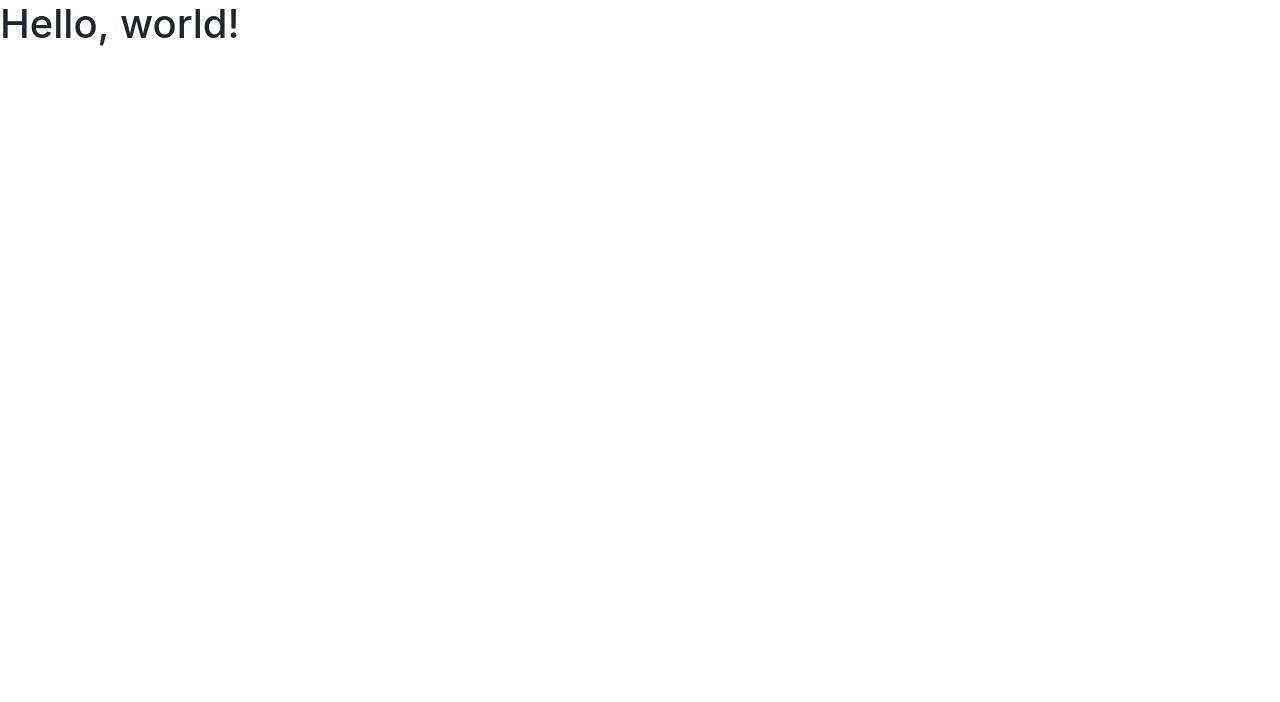
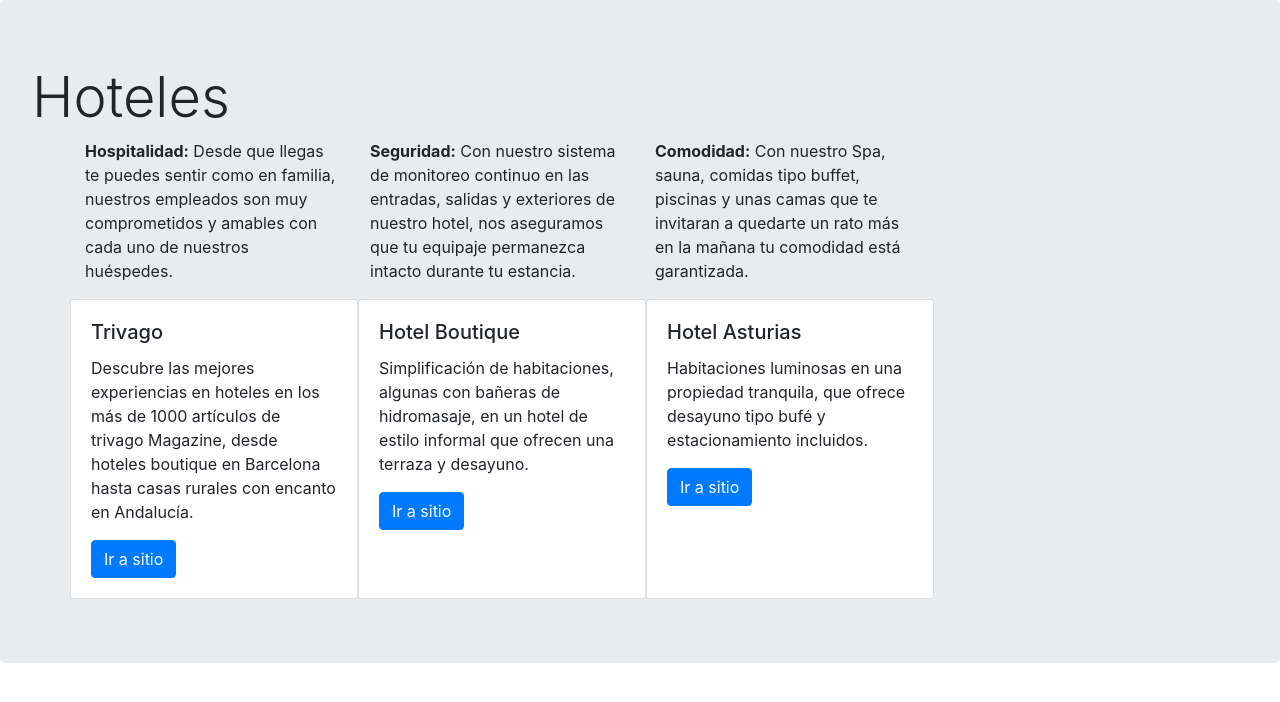
Before and after one commit to Segaretsu/Coursera-full-Stack-module-1, a website: page index.html in a window 1280 px wide. Drawn offline with nearby package versions, Linux system fonts and the light colour scheme.

Commit message:
Se termina guía práctia de grillas - 25/07/2020, 02:04 am

```diff
--- a/index.html
+++ b/index.html
@@ -8,11 +8,54 @@
     <!-- Bootstrap CSS -->
     <link rel="stylesheet" href="node_modules/bootstrap/dist/css/bootstrap.min.css">
 
-    <title>Hello, world!</title>
+    <title>Hoteles</title>
   </head>
   <body>
-    <h1>Hello, world!</h1>
-
+    <div class="jumbotron">
+      <h1 class="display-4">Hoteles</h1>
+      <div class="container">
+        <div class="row">
+          <div class="col-md-3">
+            <p><strong>Hospitalidad:</strong> Desde que llegas te puedes sentir como en familia, nuestros empleados son muy comprometidos y amables con cada uno de nuestros huéspedes.</p>
+          </div>
+          <div class="col-md-3">
+            <p><strong>Seguridad:</strong> Con nuestro sistema de monitoreo continuo en las entradas, salidas y exteriores de nuestro hotel, nos aseguramos que tu equipaje permanezca intacto durante tu estancia.</p>
+          </div>
+          <div class="col-md-3">
+            <p><strong>Comodidad:</strong> Con nuestro Spa, sauna, comidas tipo buffet, piscinas y unas camas que te invitaran a quedarte un rato más en la mañana tu comodidad está garantizada.</p>
+          </div>
+        </div>
+        <div class="row">
+          <div class="card" style="width: 18rem;">
+            <div class="card-body">
+              <h5 class="card-title">Trivago</h5>
+              <p class="card-text">Descubre las mejores experiencias en hoteles en los más de 1000 artículos de trivago Magazine, desde hoteles boutique en Barcelona hasta casas rurales con encanto en Andalucía.</p>
+              <a href="https://www.trivago.es/" target="_blank" class="btn btn-primary">Ir a sitio</a>
+            </div>
+          </div>
+          <div class="card" style="width: 18rem;">
+            <div class="card-body">
+              <h5 class="card-title">Hotel Boutique</h5>
+              <p class="card-text">Simplificación de habitaciones, algunas con bañeras de hidromasaje, en un hotel de estilo informal que ofrecen una terraza y desayuno.</p>
+              <a href="https://boutique-laureles-medellin-co.book.direct/es-es?utm_source=gmb" target="_blank" class="btn btn-primary">Ir a sitio</a>
+            </div>
+          </div>
+          <div class="card" style="width: 18rem;">
+            <div class="card-body">
+              <h5 class="card-title">Hotel Asturias</h5>
+              <p class="card-text">Habitaciones luminosas en una propiedad tranquila, que ofrece desayuno tipo bufé y estacionamiento incluidos.</p>
+              <a href="https://www.asturiasmedellinhotel.com/es/" target="_blank" class="btn btn-primary">Ir a sitio</a>
+            </div>
+          </div>
+        </div>
+      </div>
+      <!-- <p class="lead">This is a simple hero unit, a simple jumbotron-style component for calling extra attention to featured content or information.</p>
+      <hr class="my-4">
+      <p>It uses utility classes for typography and spacing to space content out within the larger container.</p>
+      <p class="lead">
+        <a class="btn btn-primary btn-lg" href="#" role="button">Learn more</a>
+      </p> -->
+    </div>
     <!-- Optional JavaScript -->
     <!-- jQuery first, then Popper.js, then Bootstrap JS -->
     <script src="node_modules/jquery/dist/jquery.min.js"></script>
```
